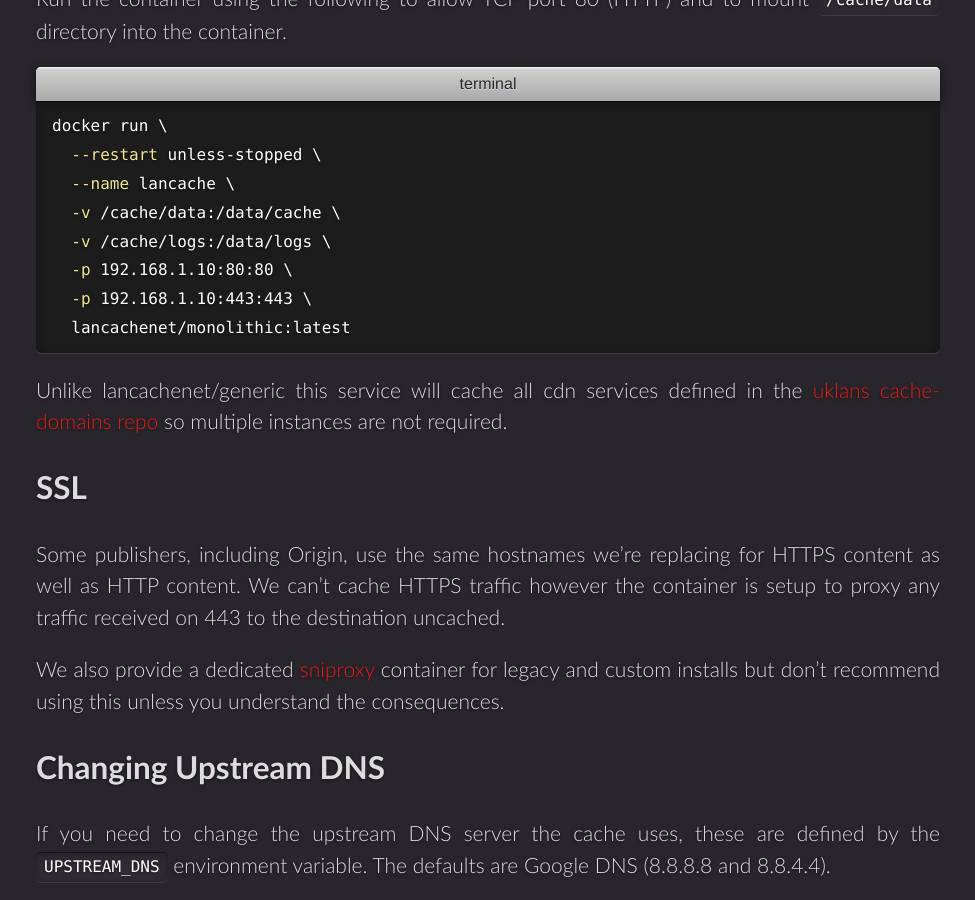
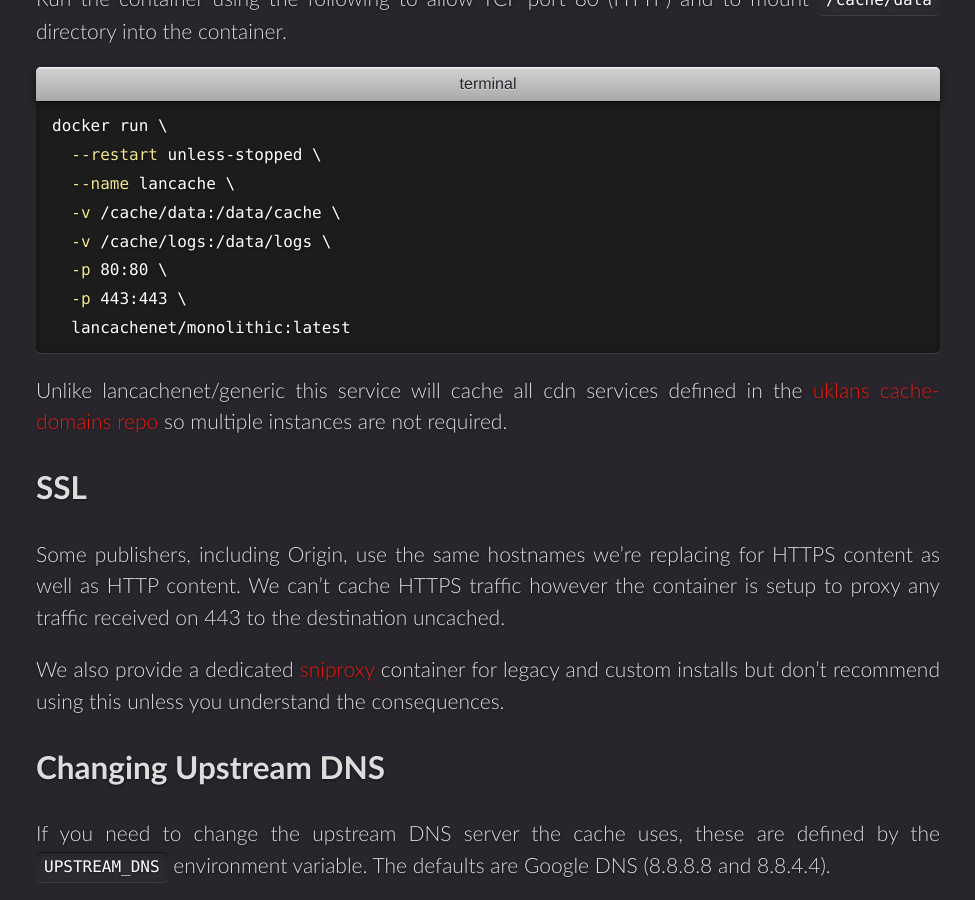
Before and after one commit to lancachenet/lancachenet.github.io, a Jekyll site: the page built from _docs/containers/monolithic/index.md, in a window 1280 px wide and 900 px high, scrolled down 1431 px. Shown: the whole window, without its empty margins (24-999 px from the left). Built offline with Jekyll 4.4.1, drawn with Linux system fonts in a browser that asks for light colours; comment, search, counter and statistics services are not loaded.

Commit message:
Update index.md

````diff
--- a/_docs/containers/monolithic/index.md
+++ b/_docs/containers/monolithic/index.md
@@ -39,8 +39,8 @@
   --name lancache \
   -v /cache/data:/data/cache \
   -v /cache/logs:/data/logs \
-  -p 192.168.1.10:80:80 \
-  -p 192.168.1.10:443:443 \
+  -p 80:80 \
+  -p 443:443 \
   lancachenet/monolithic:latest
 ```
 
````
